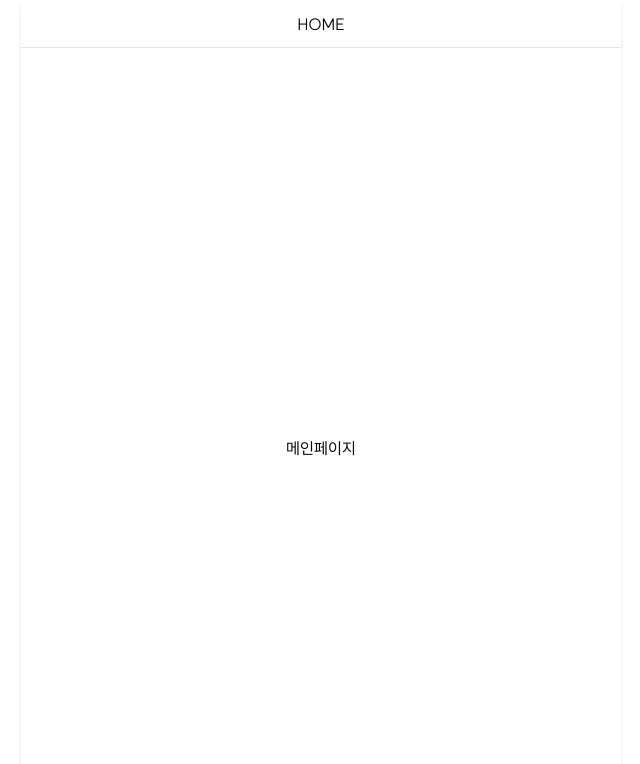
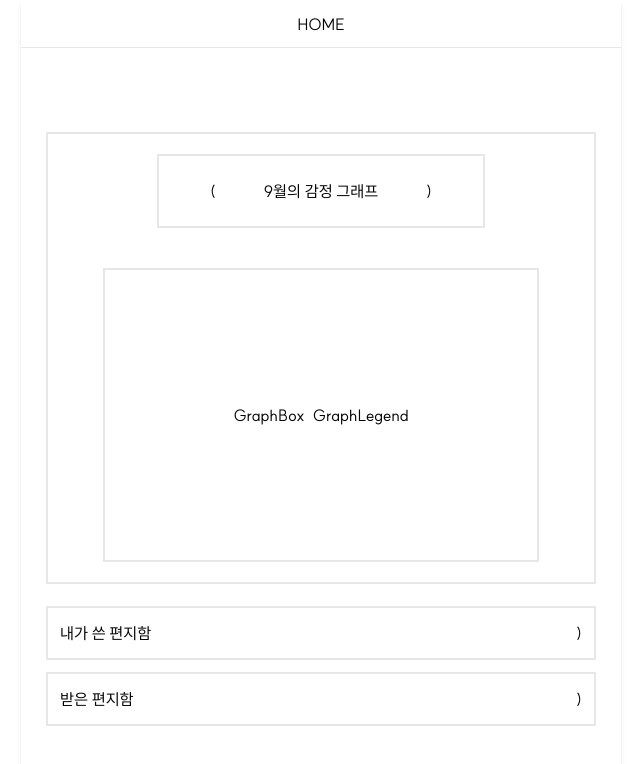
Before and after one commit to TEAM-EMOLE/EMORE-CLIENT, a React (Vite) app: page / in a window 1280 px wide. Shown: the top 764 px of the page, without its empty margins (319-959 px from the left). Built offline with nearby package versions, Linux system fonts and the light colour scheme.

Commit message:
✨ Feat : 메인화면 레이아웃 구현

```diff
--- /dev/null
+++ b/src/pages/Home/components/MainBox/MonthBar.tsx
@@ -0,0 +1,24 @@
+import React from "react";
+
+interface MonthBarProps {
+    month: number;
+    setMonth: React.Dispatch<React.SetStateAction<number>>; // 상태 업데이트 함수
+  };
+
+const MonthBar: React.FC<MonthBarProps> = ({ month, setMonth}) => {
+    const handleChangePrevMonth = () => {
+        setMonth((prev: number) => (prev == 1 ? 12 : prev - 1));
+    }
+    const handleChangeNextMonth = () => {
+        setMonth((prev: number) => (prev == 12 ? 1 : prev + 1));
+    }
+    return (
+        <div className="w-3/5 h-1/5 my-5 flex justify-center items-center gap-x-2 border-2">
+            <button onClick={handleChangePrevMonth}>(</button>
+            <p className="w-3/5 text-center">{month}월의 감정 그래프</p>
+            <button onClick={handleChangeNextMonth}>)</button>
+        </div>
+    )
+}
+
+export default MonthBar;
--- /dev/null
+++ b/src/pages/Home/components/MainBox/index.tsx
@@ -0,0 +1,17 @@
+import { useState } from "react"
+import MonthBar from "./MonthBar"
+
+export default function MainBox() {
+    const today = new Date();
+
+    const [month, setMonth] = useState<number>(today.getMonth() + 1);
+    return (
+    <div className="w-11/12 h-3/5 flex flex-col justify-center items-center my-[10px] ㅡ border-2">
+        <MonthBar month={month} setMonth={setMonth} />
+        <div className="w-4/5 h-4/5 my-5 flex justify-center items-center gap-x-2 border-2" >
+            <p>GraphBox</p>
+            <p>GraphLegend</p>
+        </div>
+    </div>
+    )
+}
--- /dev/null
+++ b/src/pages/Home/components/ReceiveLetter/index.tsx
@@ -0,0 +1,8 @@
+export default function ReceiveLetter() {
+  return (
+    <div className="px-3 w-11/12 h-[54px] flex items-center justify-between border-2">
+        <p>받은 편지함</p>
+        <button>)</button>
+    </div>
+  )
+}
--- /dev/null
+++ b/src/pages/Home/components/SendLetter/index.tsx
@@ -0,0 +1,8 @@
+export default function SendLetter() {
+  return (
+    <div className="flex items-center justify-between px-3 w-11/12 h-[54px] border-2">
+        <p>내가 쓴 편지함</p>
+        <button>)</button>
+    </div>
+  )
+}
--- a/src/pages/Home/index.tsx
+++ b/src/pages/Home/index.tsx
@@ -1,11 +1,16 @@
 import Header from '../../commons/components/Header';
+import MainBox from './components/MainBox';
+import ReceiveLetter from './components/ReceiveLetter';
+import SendLetter from './components/SendLetter';
 
 export default function HomePage() {
   return (
     <>
       <Header title="HOME" />
-      <div className="flex items-center justify-center w-full h-full">
-        <div>메인페이지</div>
+      <div className="gap-3 flex flex-col justify-center items-center w-full h-[calc(100%-48px)]">
+        <MainBox />
+        <SendLetter />
+        <ReceiveLetter />
       </div>
     </>
   );
```
